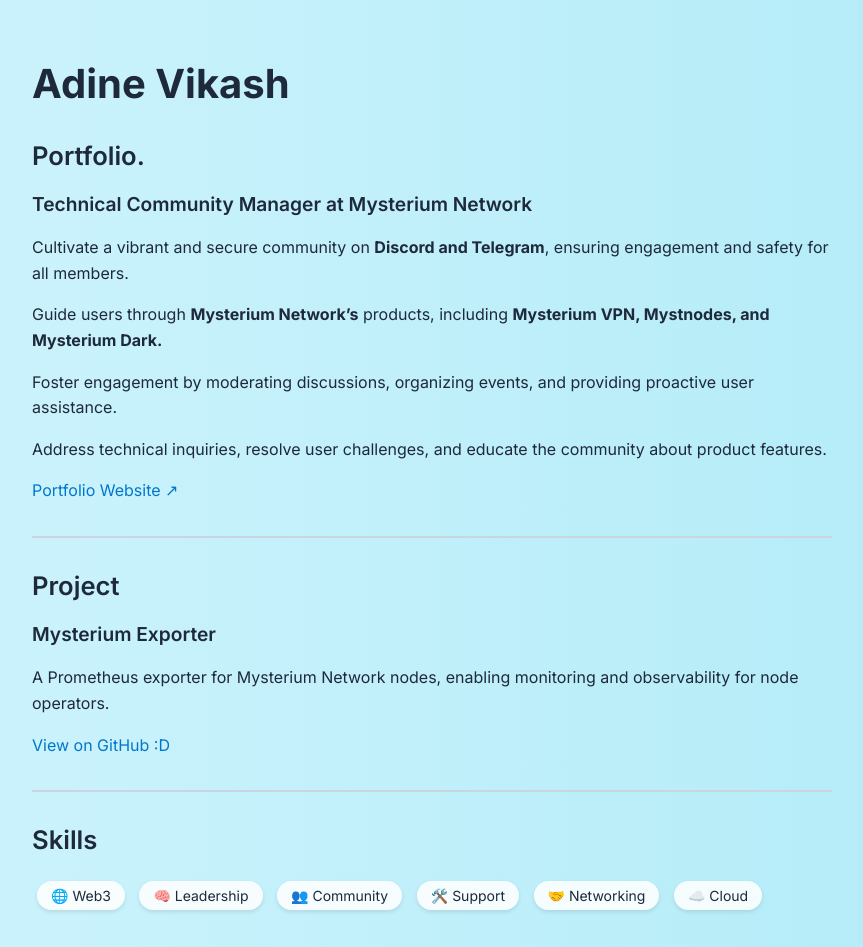
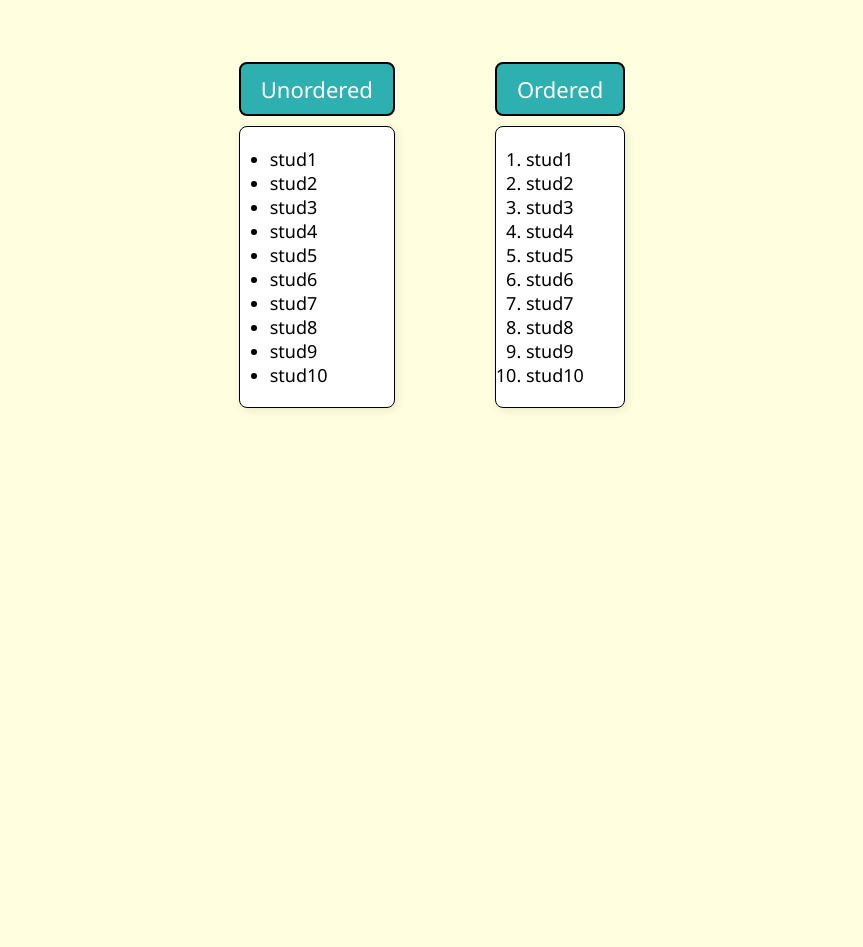
Before and after one commit to adinetech/Sem2, a plain HTML site: page HTML/April 22/index.html in a window 1280 px wide. Shown: the whole page, without its empty margins (208-1071 px from the left). After the commit the page ends 800 px from the top, so only its background shows below. Drawn offline with Linux system fonts and the light colour scheme.

Commit message:
Add unordered and ordered

```diff
--- a/HTML/April 22/index.html
+++ b/HTML/April 22/index.html
@@ -1,105 +1,77 @@
 <!DOCTYPE html>
 <html lang="en">
 <head>
-  <meta charset="UTF-8" />
-  <meta name="viewport" content="width=device-width, initial-scale=1.0" />
-  <title>Adine's Portfolio</title>
-  <link href="https://fonts.googleapis.com/css2?family=Inter:wght@400;600;700&display=swap" rel="stylesheet">
+  <meta charset="UTF-8">
+  <meta name="viewport" content="width=device-width, initial-scale=1.0">
+  <title>Unordered and Ordered</title>
   <style>
     body {
-      background: linear-gradient(to right, #d0f4fd, #b0ebf7);
-      font-family: 'Inter', sans-serif;
-      color: #1e293b;
+      background-color: lightyellow;
+      font-family: 'Segoe UI', Tahoma, Geneva, Verdana, sans-serif;
       margin: 0;
-      padding: 0;
+      padding: 40px;
     }
 
     .container {
-      max-width: 800px;
-      margin: auto;
-      padding: 2rem;
+      display: flex;
+      justify-content: center;
+      gap: 100px;
+      align-items: flex-start;
     }
 
-    h1 {
-      font-size: 2.5rem;
-      font-weight: 700;
-      margin-bottom: 0.5rem;
-    }
-
-    h2 {
-      font-size: 1.6rem;
-      margin-top: 2rem;
-      font-weight: 600;
-    }
-
-    h3 {
-      font-size: 1.2rem;
-      margin-top: 1rem;
-      font-weight: 600;
+    ul, ol {
+      background-color: white;
+      border: 1px solid black;
+      margin: 0;
+      padding: 20px 30px;
+      font-size: 18px;
+      box-shadow: 2px 2px 10px rgba(0, 0, 0, 0.1);
+      border-radius: 8px;
     }
 
     p {
-      line-height: 1.6;
-    }
-
-    a {
-      color: #0077cc;
-      text-decoration: none;
-      font-weight: 500;
-    }
-
-    a:hover {
-      text-decoration: underline;
-    }
-
-    .skill {
-      display: inline-block;
-      background-color: #ffffffdd;
-      color: #1e293b;
-      padding: 6px 14px;
-      margin: 5px;
-      border-radius: 999px;
-      font-size: 14px;
-      font-weight: 500;
-      box-shadow: 0 2px 4px rgba(0,0,0,0.1);
-    }
-
-    hr {
-      border: none;
-      border-top: 2px solid #cbd5e1;
-      margin: 2rem 0;
+      background-color: rgb(46, 176, 176);
+      font-size: 22px;
+      margin-bottom: 10px;
+      padding: 10px 20px;
+      border: 2px solid black;
+      border-radius: 8px;
+      color: white;
+      text-align: center;
     }
   </style>
 </head>
 <body>
   <div class="container">
-    <h1>Adine Vikash</h1>
-
-    <h2>Portfolio.</h2>
-    <h3>Technical Community Manager at Mysterium Network</h3>
-    <p>Cultivate a vibrant and secure community on <b>Discord and Telegram</b>, ensuring engagement and safety for all members.</p>
-    <p>Guide users through <strong>Mysterium Network’s</strong> products, including <b>Mysterium VPN, Mystnodes, and Mysterium Dark.</b></p>
-    <p>Foster engagement by moderating discussions, organizing events, and providing proactive user assistance.</p>
-    <p>Address technical inquiries, resolve user challenges, and educate the community about product features.</p>
-    <p><a href="https://adinetech.com/" target="_blank">Portfolio Website ↗</a></p>
-
-    <hr>
-
-    <h2>Project</h2>
-    <h3>Mysterium Exporter</h3>
-    <p>A Prometheus exporter for Mysterium Network nodes, enabling monitoring and observability for node operators.</p>
-    <p><a href="https://github.com/adinetech/mysterium-exporter" target="_blank">View on GitHub :D</a></p>
-
-    <hr>
-
-    <h2>Skills</h2>
     <div>
-      <span class="skill">🌐 Web3</span>
-      <span class="skill">🧠 Leadership</span>
-      <span class="skill">👥 Community</span>
-      <span class="skill">🛠️ Support</span>
-      <span class="skill">🤝 Networking</span>
-      <span class="skill">☁️ Cloud</span>
+      <p>Unordered</p>
+      <ul>
+        <li>stud1</li>
+        <li>stud2</li>
+        <li>stud3</li>
+        <li>stud4</li>
+        <li>stud5</li>
+        <li>stud6</li>
+        <li>stud7</li>
+        <li>stud8</li>
+        <li>stud9</li>
+        <li>stud10</li>
+      </ul>
+    </div>
+    <div>
+      <p>Ordered</p>
+      <ol>
+        <li>stud1</li>
+        <li>stud2</li>
+        <li>stud3</li>
+        <li>stud4</li>
+        <li>stud5</li>
+        <li>stud6</li>
+        <li>stud7</li>
+        <li>stud8</li>
+        <li>stud9</li>
+        <li>stud10</li>
+      </ol>
     </div>
   </div>
 </body>
```
